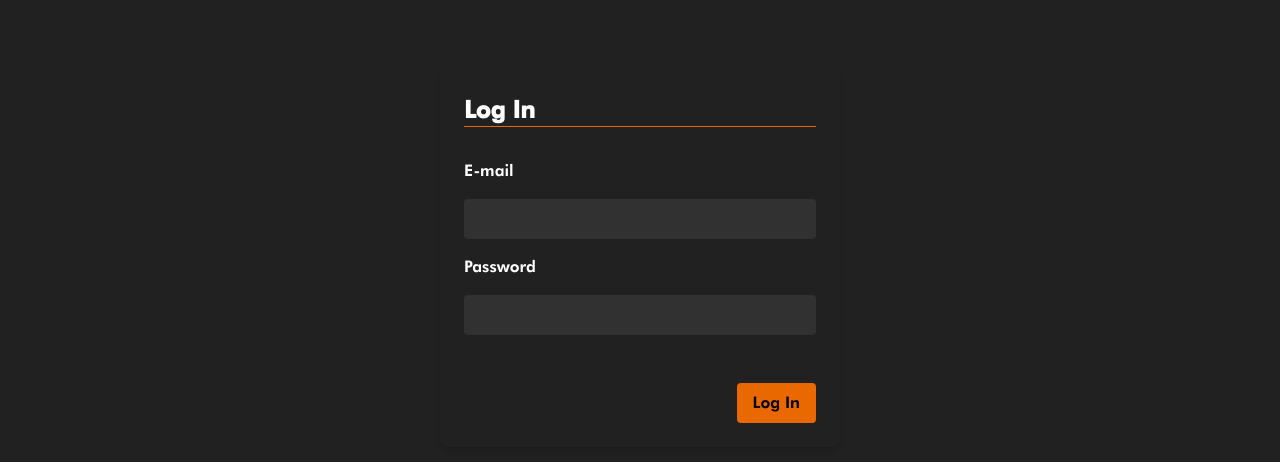
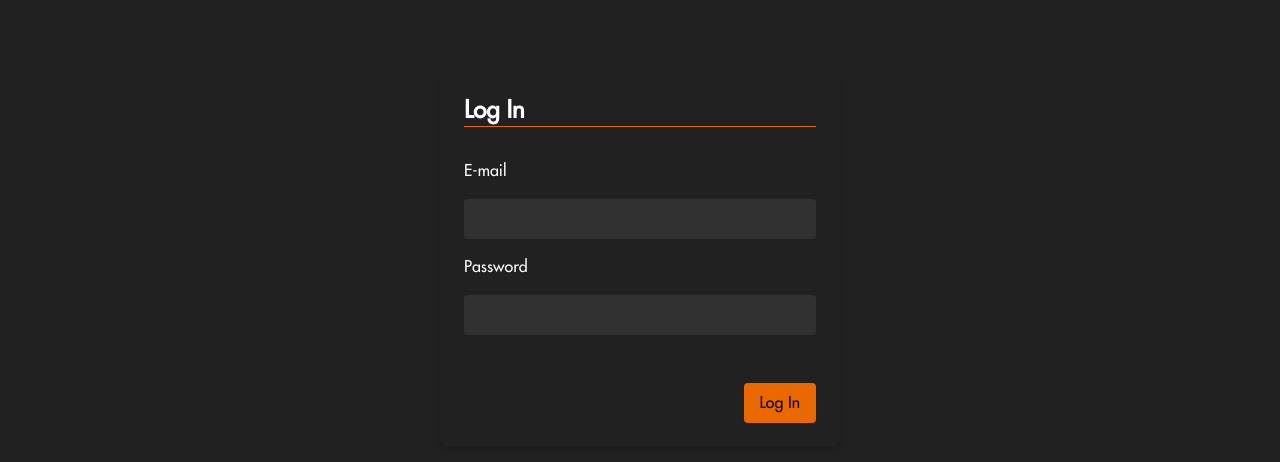
Before and after one commit to AlyssonT/CheckpointFrontend, a React (Vite) app: page /login in a window 1280 px wide. Shown: the part 174-636 px from the top of the page. Built offline with nearby package versions, Linux system fonts and the light colour scheme; no server answers.

Commit message:
feat: better font and added fallback on page loads

```diff
--- /dev/null
+++ b/src/components/CircularFallback.tsx
@@ -0,0 +1,9 @@
+import { TbProgress } from "react-icons/tb";
+
+export function CircularFallback() {
+  return (
+    <div className="flex justify-center items-center h-[calc(100vh-4rem)]">
+      <TbProgress size={64} className="text-secondary animate-spin" />
+    </div>
+  );
+}
--- a/src/features/RootPage/view/RootPageView.tsx
+++ b/src/features/RootPage/view/RootPageView.tsx
@@ -3,6 +3,8 @@ import { HeaderView } from "./HeaderView";
 import { Toast } from "../../../components/Toast";
 import { ToastContextProvider } from "../../../contexts/Toast/ToastProvider";
 import { useVerifyExpiration } from "../../../hooks/useVerifyExpiration";
+import { Suspense } from "react";
+import { CircularFallback } from "../../../components/CircularFallback";
 
 export function RootPageView() {
   useVerifyExpiration();
@@ -13,7 +15,9 @@ export function RootPageView() {
         <HeaderView />
         <Toast />
         <div className="pt-16">
-          <Outlet />
+          <Suspense fallback={<CircularFallback />}>
+            <Outlet />
+          </Suspense>
         </div>
       </ToastContextProvider>
     </div>
--- a/src/style.css
+++ b/src/style.css
@@ -1,6 +1,6 @@
 @font-face {
-  font-family: "futura-heavy-bt";
-  src: url("/src/assets/fonts/futura-heavy-bt.ttf") format("truetype");
+  font-family: "futura-medium-bt";
+  src: url("/src/assets/fonts/FuturaStd-Medium.otf") format("truetype");
 }
 
 @import "tailwindcss";
@@ -15,12 +15,12 @@
   --color-error: #451d1d;
   --color-inputbg: #313131;
   --text-primary: #ffffff;
-  --font-futura: "futura-heavy-bt", sans-serif;
+  --font-futura-medium: "futura-medium-bt", sans-serif;
   --screen-minus-header: calc(100vh - 4rem);
   --standard-page: 900px;
 }
 
 body {
   color: var(--text-primary);
-  font-family: var(--font-futura);
+  font-family: var(--font-futura-medium);
 }
```
Also changed, not shown: src/assets/fonts/FuturaStd-Medium.otf (added).
